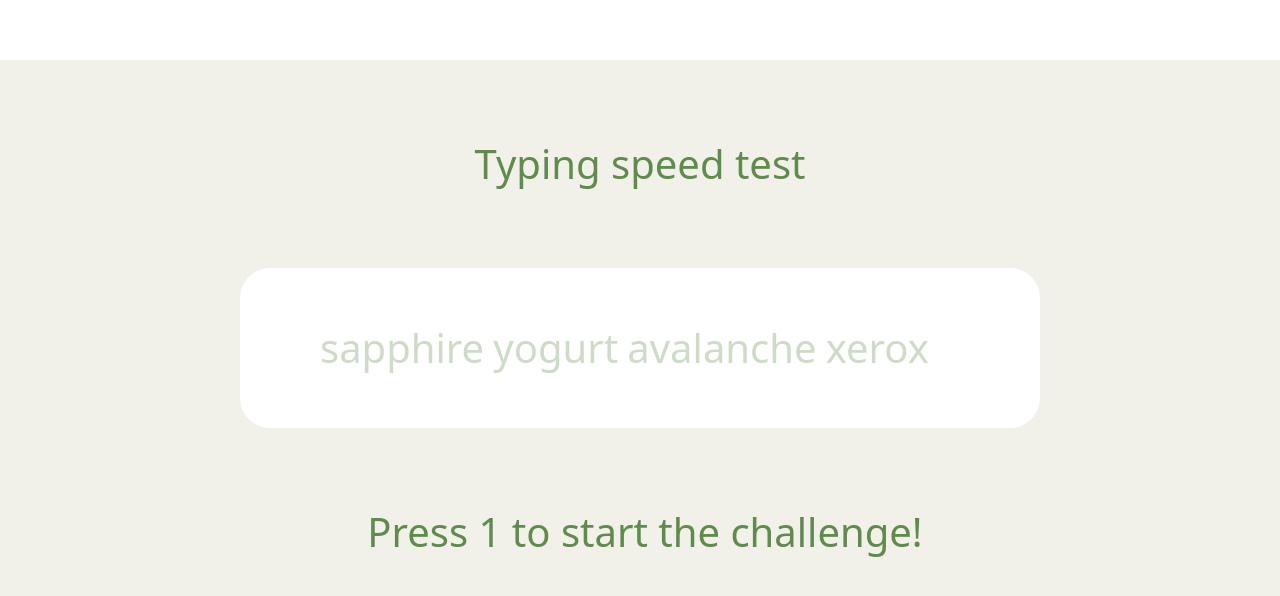
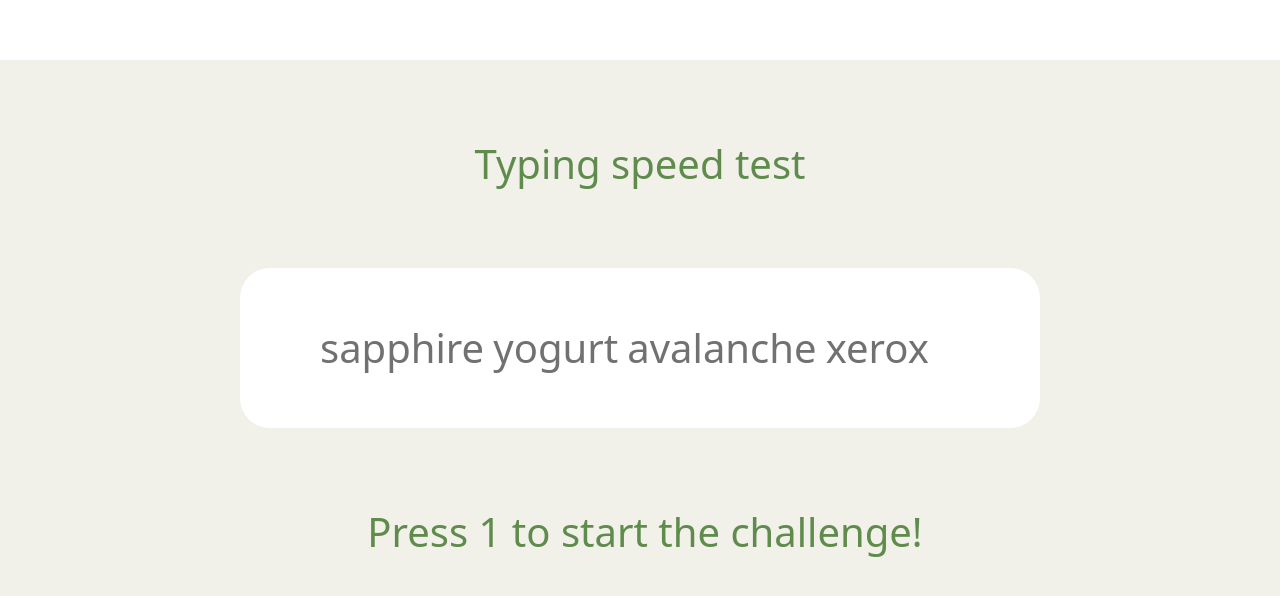
Before and after one commit to eddbdea/Typing-speed, a plain HTML site: page index.html in a window 1280 px wide. Shown: the part 308-904 px from the top of the page. Drawn offline with nearby package versions, Linux system fonts and the light colour scheme.

Commit message:
more visible colors

```diff
--- a/style.css
+++ b/style.css
@@ -64,14 +64,14 @@
 
 .display-type {
     display: inline;
-    opacity: 0.3;
+    opacity: 0.6;
     font-size: 40px;
     margin-right: 5px;
-    color: #5F8B4C;
+    color: #121611;
 }
 
 .correct {
-    color: green;
+    color: rgb(0, 96, 0);
 }
 
 .wrong {
```
